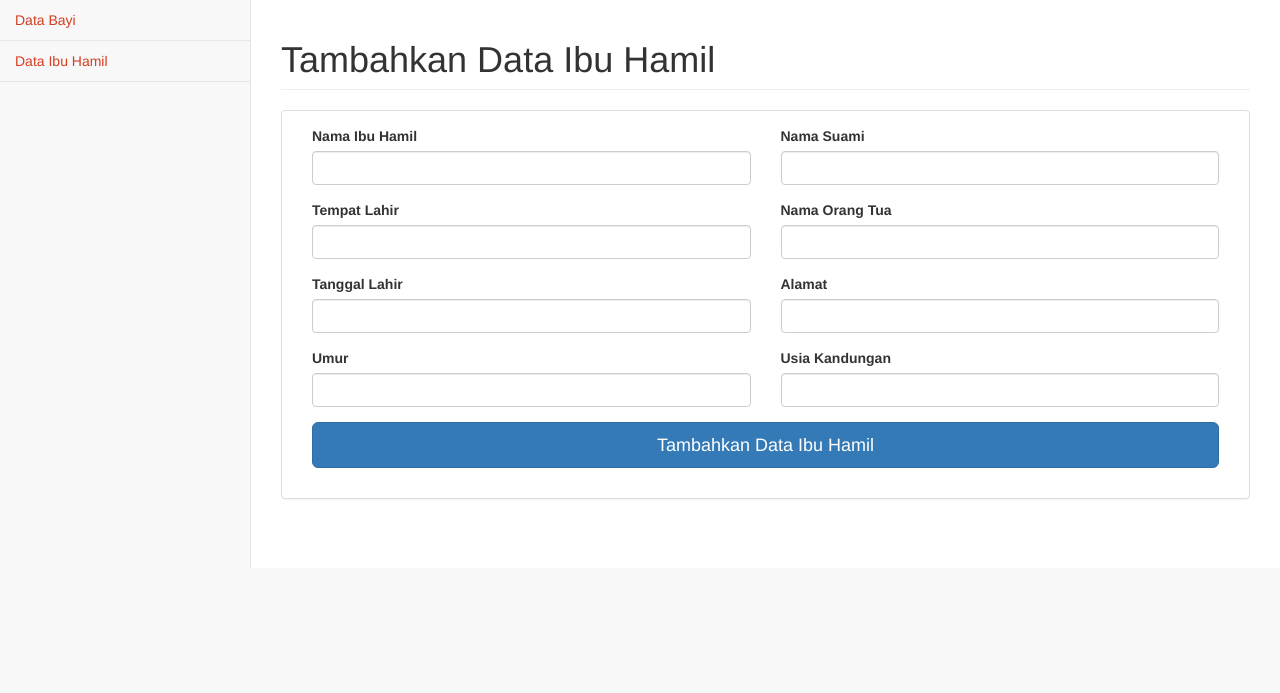
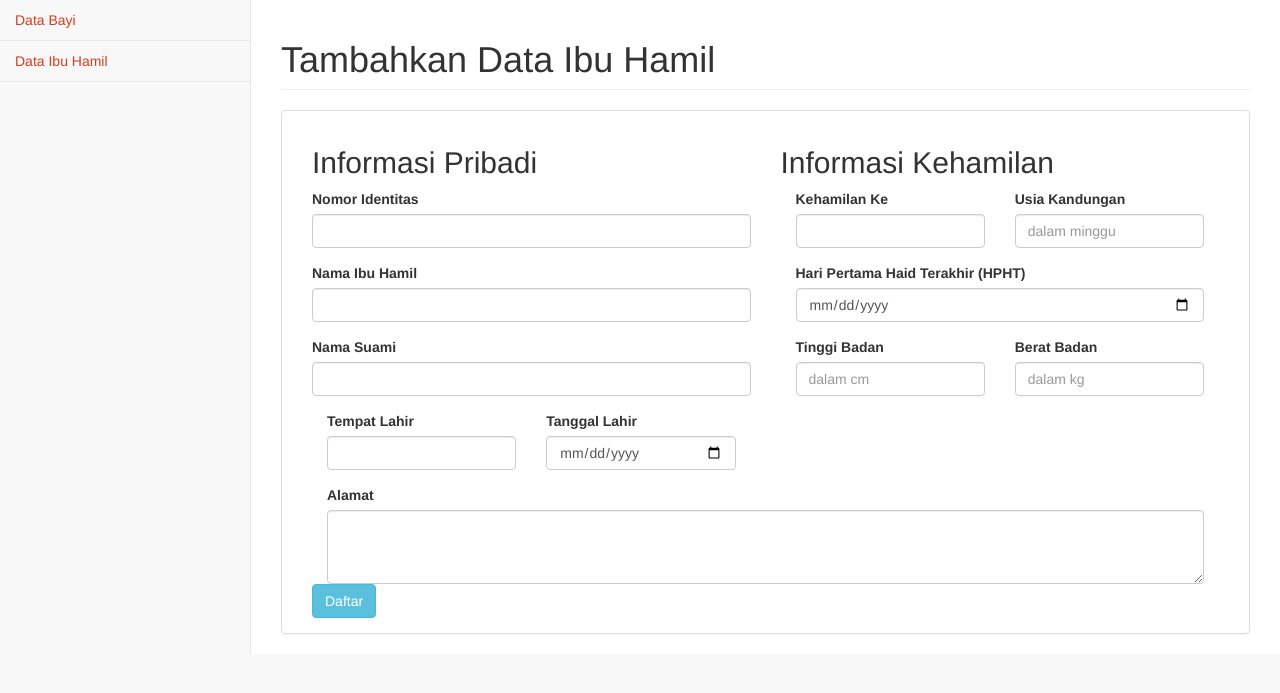
Before and after one commit to umisz/sip, a CodeIgniter app: page /posyandu/index.php/ibu_hamil/add in a window 1280 px wide. Shown: the part 51-744 px from the top of the page. Run offline with CodeIgniter, Linux system fonts and the light colour scheme; some libraries are stand-ins or nearby versions.

Commit message:
ibuHamil-finish

```diff
--- a/application/controllers/Ibu_hamil.php
+++ b/application/controllers/Ibu_hamil.php
@@ -6,23 +6,14 @@ class Ibu_hamil extends CI_Controller {
 	public $namaBumil;			public $namaSuami;
 	public $alamatBumil;		public $umur;
 	public $usiaKandungan;		public $kandunganKe;
+	public $tempatLahir;		public $tanggalLahir;
+	public $hpht;				public $perkiraanLahir;
+	public $tinggiIbu;			public $beratAwal;
 	public function __construct() {
         parent::__construct();
         $this->load->model('ModelPosyandu');
     }
-	public function index()
-	{
-		$bumil = $this->ModelPosyandu->getData('ibuhamil');
-		$this->load->view('header');
-		$this->load->view('sidebar');
-		$this->load->view('tabel_ibuhamil',array('bumil'=>$bumil));
-	}
-	public function add(){
-		$this->load->view('header');
-		$this->load->view('sidebar');
-		$this->load->view('form_ibuhamil');
-	}
-	public function hitungBBIdeal($id){
+    public function hitungBBIdeal($id){
 		$data = $this->ModelPosyandu->getData('ibuhamil','where idIbu = '.$id);
 		$tinggiIbu = $data[0]['tinggiIbu'];
 		$usiaKandungan = $data[0]['usiaKandungan'];
@@ -34,42 +25,100 @@ class Ibu_hamil extends CI_Controller {
 			$ntb = "105";
 		}
 		else{
-			$status = "100";
+			$ntb = "100";
 		}
 		$bbi = $tinggiIbu - $ntb;
 		$beratIdeal = $bbi + ($usiaKandungan*(7/20));
 		if($beratUpdate == $beratIdeal){
-			$status = "Kandungan Sehat";
+			$status = '<div class="alert alert-success">Ideal</div>';
 		}elseif ($beratUpdate < $beratIdeal) {
-			$status = "Kandungan Terlalu Kurus";
+			$status = '<div class="alert alert-warning">Terlalu Kurus</div>';
 		}else{
-			$status = "Kandungan Terlalu Gemuk";
+			$status = '<div class="alert alert-danger">Terlalu Gemuk</div>';
 		}
-		echo $status;
+		return $status;
+	}
+	public function index(){
+		$bumil = $this->ModelPosyandu->getData('ibuhamil');
+		$this->load->view('header');
+		$this->load->view('sidebar');
+		$this->load->view('tabel_ibuhamil',array('bumil'=>$bumil));
+	}
+	public function add(){
+		$this->load->view('header');
+		$this->load->view('sidebar');
+		$this->load->view('form_ibuhamil');
+	}
+	public function naegele(){
+
+	}
+	public function processAdd(){
+		$idIbu = $_POST['idIbu'];
+		$namaBumil = $_POST['namaBumil'];	$namaSuami = $_POST['namaSuami'];
+		$tempatLahir = $_POST['tempatLahir'];	$tanggalLahir = $_POST['tanggalLahir'];
+		$kandunganKe = $_POST['kandunganKe'];	$usiaKandungan = $_POST['usiaKandungan'];
+		$alamatBumil = $_POST['alamatBumil'];
+		$hpht = $_POST['hpht'];
+		$tinggiIbu = $_POST['tinggiIbu'];	$beratAwal = $_POST['beratAwal'];
+		$now =  date("Y-m-d");
+		$datetime1 = new DateTime($tanggalLahir);
+  		$datetime2 = new DateTime($now);
+  		$difference = $datetime1->diff($datetime2)->days;
+  		$umur = ceil($difference/365);
+
+
+  		$bulan =  date('Y-m-d', strtotime('-3 month', strtotime($hpht)));
+		$tanggal = date('Y-m-d', strtotime('+7 days', strtotime($bulan)));
+		$perkiraanLahir = date('Y-m-d', strtotime('+1 year', strtotime($tanggal)));
+		$tambah_data = array(
+			'idIbu'=>$idIbu, 'namaBumil'=>$namaBumil, 'namaSuami'=>$namaSuami,
+			'tempatLahir'=>$tempatLahir, 'tanggalLahir'=>$tanggalLahir,
+			'kandunganKe'=>$kandunganKe, 'usiaKandungan'=>$usiaKandungan,
+			'hpht'=>$hpht, 'umur'=>$umur, 'perkiraanLahir'=>$perkiraanLahir,
+			'alamatBumil'=>$alamatBumil, 'beratUpdate'=>$beratAwal,
+			'tinggiIbu'=>$tinggiIbu, 'beratAwal'=>$beratAwal
+		);
+		$res = $this->ModelPosyandu->addData('ibuhamil',$tambah_data);
+		if($res >=1){
+			echo "berhasil";
+		}else{
+			echo "<h2>Galat</h2>";
+		}
+	}
+	public function doUpdate(){
+		$idIbu = $_POST['idIbu'];
+		$usiaKandungan = $_POST['usiaKandungan'];
+		$tinggiIbu = $_POST['tinggiIbu']; 	$beratUpdate = $_POST['beratUpdate'];
+		$update_data = array(
+			'usiaKandungan' => $usiaKandungan,
+			'tinggiIbu' =>  $tinggiIbu,
+			'beratUpdate' => $beratUpdate
+		);
+		$where = array('idIbu' => $idIbu );
+		$res = $this->ModelPosyandu->UpdateData('ibuhamil',$update_data,$where);
+		if($res >=1){
+			/*
+			$this->session->set_flashdata('msg',
+            	'<div class="alert alert-info alert-dismissible" role="alert">
+            		<i class="fa fa-info-circle"></i>
+            			Data '.$idIbu.' telah berhasil diupdate
+                </div>');
+            */
+			redirect('Ibu_hamil/index');
+		}else{
+			/*
+			$this->session->set_flashdata('msg',
+                '<div class="alert alert-danger alert-dismissible" role="alert">
+                	<i class="fa fa-times-circle"></i>
+	                    Data '.$idIbu.' gagal diupdate
+                </div>');
+            */
+			redirect('Ibu_hamil/edit/'.$idIbu);
+		}
 	}
 	public function detail($id){
 		$data = $this->ModelPosyandu->getData('ibuhamil','where idIbu = '.$id);
-		$tinggiIbu = $data[0]['tinggiIbu'];
-		$usiaKandungan = $data[0]['usiaKandungan'];
-		$beratUpdate = $data[0]['beratUpdate'];
-		if($tinggiIbu >= 160){
-			$ntb = "110";
-		}
-		elseif($tinggiIbu < 160 && $tinggiIbu >= 150){
-			$ntb = "105";
-		}
-		else{
-			$status = "100";
-		}
-		$bbi = $tinggiIbu - $ntb;
-		$beratIdeal = $bbi + ($usiaKandungan*(7/20));
-		if($beratUpdate == $beratIdeal){
-			$status = "Kandungan Sehat";
-		}elseif ($beratUpdate < $beratIdeal) {
-			$status = "Kandungan Terlalu Kurus";
-		}else{
-			$status = "Kandungan Terlalu Gemuk";
-		}
+		$status = $this->hitungBBIdeal($id);
 		$dataIbu = array('idIbu' => $data[0]['idIbu'],
 			'namaBumil'=>$data[0]['namaBumil'], 'namaSuami'=>$data[0]['namaSuami'],
 			'alamatBumil'=>$data[0]['alamatBumil'],'umur'=>$data[0]['umur'],
@@ -85,13 +134,21 @@ class Ibu_hamil extends CI_Controller {
 		$this->load->view('detail_ibuhamil',$dataIbu);
 	}
 
-	public function edit(){
+	public function edit($id){
+		$data = $this->ModelPosyandu->getData('ibuhamil','where idIbu = '.$id);
+		$dataIbu = array('idIbu' => $data[0]['idIbu']);
 		$this->load->view('header');
 		$this->load->view('sidebar');
-		$this->load->view('edit_ibuhamil');
+		$this->load->view('edit_ibuhamil',$dataIbu);
 	}
 
-	public function delete(){
-
+	public function delete($id){
+		$where = array('idIbu' => $id );
+		$res = $this->ModelPosyandu->HapusData('ibuhamil',$where);
+		if($res >=1){
+			redirect('Ibu_hamil');
+		}else{
+			echo "<h2>Galat</h2>";
+		}
 	}
 }
--- a/application/views/form_ibuhamil.php
+++ b/application/views/form_ibuhamil.php
@@ -11,73 +11,75 @@
                     <div class="row">
                         <div class="col-lg-12">
                             <div class="col-lg-6">
-                                <form role="form">
+                                <form method ="POST" action="<?php echo base_url()."index.php/Ibu_hamil/processAdd/"?>">
+                                    <h2> Informasi Pribadi </h2>
                                     <div class="form-group">
-                                        <label>Nama Ibu Hamil</label><input class="form-control">
+                                        <label>Nomor Identitas </label>
+                                        <input class="form-control" name="idIbu" type="number" required>
                                     </div>
-                                </form>
+                                    <div class="form-group">
+                                        <label>Nama Ibu Hamil</label>
+                                        <input class="form-control" name="namaBumil" type="text" required>
+                                    </div>
+                                    <div class="form-group">
+                                        <label>Nama Suami</label>
+                                        <input class="form-control" name="namaSuami" type="text" required>
                                     </div>
                                     <div class="col-lg-6">
-                                <form role="form">
                                         <div class="form-group">
-                                        <label>Nama Suami</label><input class="form-control">
+                                            <label>Tempat Lahir</label>
+                                            <input class="form-control" name="tempatLahir" type="text" required>
                                         </div>
-                                </form>
+                                    </div>
+                                    <div class="col-lg-6">
+                                        <div class="form-group">
+                                            <label>Tanggal Lahir</label>
+                                            <input class="form-control" name="tanggalLahir" type="date" required>
+                                        </div>
+                                    </div>
+                            </div>
+                            <div class="col-lg-6">
+                                    <h2>Informasi Kehamilan</h2>
+                                        <div class="col-lg-6">
+                                            <div class="form-group">
+                                                <label>Kehamilan Ke</label>
+                                                <input class="form-control" name="kandunganKe" type="number" required>
+                                            </div>
+                                        </div>
+                                        <div class="col-lg-6">
+                                            <div class="form-group">
+                                                <label>Usia Kandungan</label>
+                                                <input class="form-control" name="usiaKandungan" type="number" placeholder="dalam minggu" required>
                                             </div>
                                         </div>
                                         <div class="col-lg-12">
-                            <div class="col-lg-6">
-                                <form role="form">
                                             <div class="form-group">
-                                        <label>Tempat Lahir</label><input class="form-control">
+                                                <label>Hari Pertama Haid Terakhir (HPHT)</label>
+                                                <input class="form-control" name="hpht" type="date" required>
                                             </div>
-                                </form>
                                         </div>
                                         <div class="col-lg-6">
-                                <form role="form">
                                             <div class="form-group">
-                                        <label>Nama Orang Tua</label><input class="form-control">
-                                    </div>
-                                </form>
+                                                <label>Tinggi Badan</label>
+                                                <input class="form-control" name="tinggiIbu" type="number" placeholder="dalam cm" required>
                                             </div>
                                         </div>
-                        <div class="col-lg-12">
                                         <div class="col-lg-6">
-                                <form role="form">
                                             <div class="form-group">
-                                        <label>Tanggal Lahir</label><input class="form-control">
+                                                <label>Berat Badan</label>
+                                                <input class="form-control" name="beratAwal" type="number" placeholder="dalam kg" required>
                                             </div>
-                                </form>
-                            </div>
-                            <div class="col-lg-6">
-                                <form role="form">
-                                    <div class="form-group">
-                                        <label>Alamat</label><input class="form-control">
-                                    </div>
-                                </form>
-                            </div>
-                        </div>
-                        <div class="col-lg-12">
-                            <div class="col-lg-6">
-                                <form role="form">
-                                    <div class="form-group">
-                                        <label>Umur</label><input class="form-control">
-                                    </div>
-                                </form>
-                            </div>
-                            <div class="col-lg-6">
-                                <form role="form">
-                                    <div class="form-group">
-                                        <label>Usia Kandungan</label><input class="form-control">
-                                    </div>
-                                </form>
                                         </div>
                             </div>
                                 <div class="col-lg-12">
                                     <div class="col-lg-12">
-                                <form role="form">
-                                    <div class="form-group">
-                                        <button type="button" class="btn btn-primary btn-lg btn-block">Tambahkan Data Ibu Hamil</button>
+                                        <label>Alamat</label>
+                                        <textarea class="form-control" rows="3" name="alamatBumil" maxlength="255"></textarea>
+                                    </div>
+                                </div>
+                                <br><br><br>
+                                <div class="col-lg-6">
+                                    <button type="submit" class="btn btn-info">Daftar</button>
                                 </div>
                             </form>
                         </div>
@@ -87,4 +89,3 @@
         </div>
     </div>
 </div>
-</div>
--- a/application/views/tabel_ibuhamil.php
+++ b/application/views/tabel_ibuhamil.php
@@ -27,8 +27,8 @@
                                 <td style="text-align: center;"><?php echo $b['usiaKandungan'];?></td>
                                 <td style="text-align: center;">
                                     <a href="<?php echo base_url()."index.php/Ibu_hamil/detail/".$b['idIbu']; ?>" style="text-decoration: none" title="Informasi Lengkap"><button type="button" class="btn btn-primary btn-circle"><i class="fa fa-list"></i></button>
-                                    <a href="<?php echo base_url()."index.php/Ibu_hamil/edit"; ?>" style="text-decoration: none" title="Ubah Data"><button type="button" class="btn btn-warning btn-circle"><i class="fa fa-pencil"></i></button>
-                                    <a href="<?php echo base_url()."index.php/Bayi/delete"; ?>" style="text-decoration: none" title="Hapus Data"><button type="button" class="btn btn-danger btn-circle"><i class="fa fa-times"></i></button>
+                                    <a href="<?php echo base_url()."index.php/Ibu_hamil/edit/".$b['idIbu']; ?>" style="text-decoration: none" title="Ubah Data"><button type="button" class="btn btn-warning btn-circle"><i class="fa fa-pencil"></i></button>
+                                    <a href="<?php echo base_url()."index.php/Ibu_hamil/delete/".$b['idIbu']; ?>" style="text-decoration: none" title="Hapus Data"><button type="button" class="btn btn-danger btn-circle"><i class="fa fa-times"></i></button>
                                 </td>
                             </tr>
                             <?php }?>
```
Also changed, not shown: application/views/detail_ibuhamil.php (+4 -4 lines), application/views/edit_ibuhamil.php (+20 -66 lines). Lines whose indentation alone changed are shown as unchanged.
